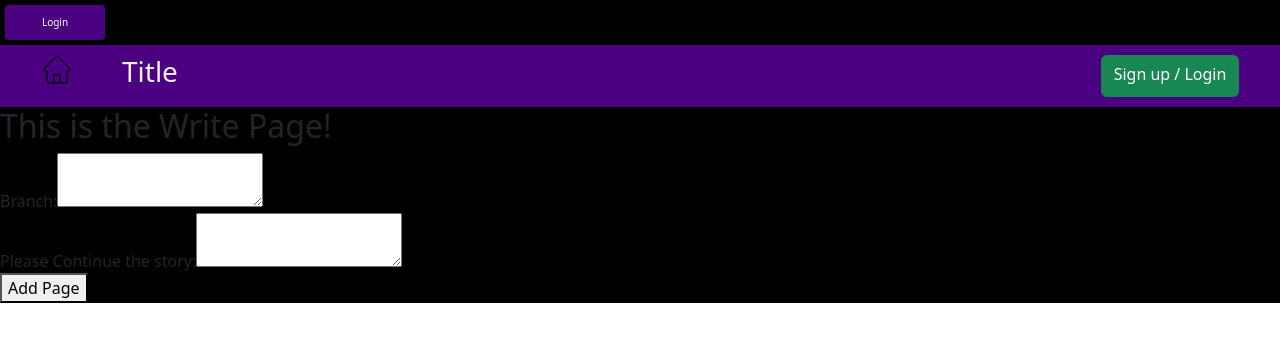
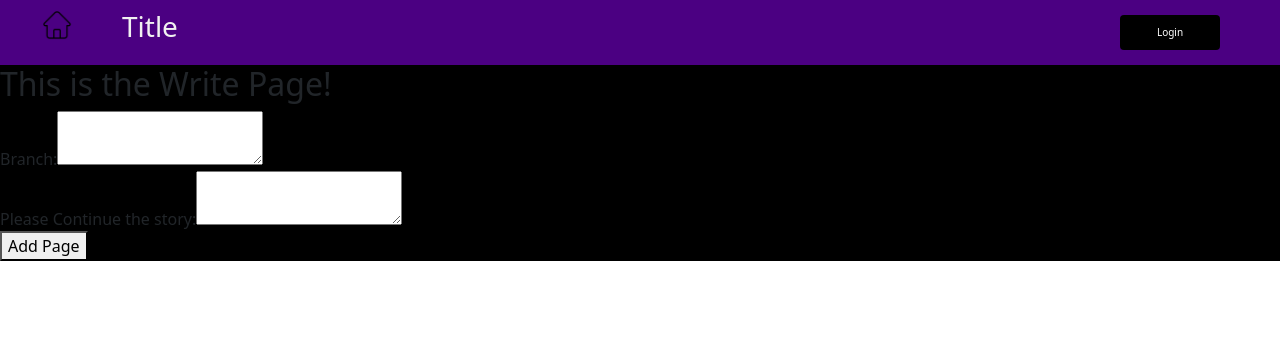
Before and after one commit to ben3580/CrimsonCodeHackathon2023, a React (Create React App) app in the folder story/: page /write in a window 1280 px wide. Shown: the top 342 px of the page. Built offline with nearby package versions, Linux system fonts and the light colour scheme.

Commit message:
Implemeting login/logout button to header.

```diff
--- a/story/src/components/App.js
+++ b/story/src/components/App.js
@@ -14,14 +14,6 @@ const App = () => {
   const {isLoading, error} = useAuth0();
   return (
     <div className=''>
-      {error && <p>Authentication Error</p>}
-      {!error && isLoading && <p>Loading...</p>}
-      {!error && !isLoading && (
-        <>
-          <LoginButton className = "Login" />
-          <LogoutButton className = "Logout"/>
-        </>
-      )}
         <BrowserRouter>
             <Header />
             <Routes>
--- a/story/src/components/Header.js
+++ b/story/src/components/Header.js
@@ -1,11 +1,14 @@
 import React from "react";
 import { Link } from "react-router-dom";
 import { useAuth0 } from "@auth0/auth0-react";
+import LoginButton from './LoginButton';
+import LogoutButton from './LogoutButton';
 
 import HB from "../images/home_button.png"
 
 const Header = (props) => {
     const { isAuthenticated } = useAuth0();
+    const {isLoading, error} = useAuth0();
     return (
         <div className="header">
             <div className="row dark_theme">
@@ -16,7 +19,14 @@ const Header = (props) => {
                     <h3>Title</h3>
                 </div>
                 <div className="col-2 center dark_theme">
-                    <a className="btn btn-success" href="#" role="button">Sign up / Login</a>
+                    {error && <p>Authentication Error</p>}
+                    {!error && isLoading && <p>Loading...</p>}
+                    {!error && !isLoading && (
+                        <>
+                        <LoginButton className = "Login" />
+                        <LogoutButton className = "Logout"/>
+                        </>
+                    )}
                 </div>
             </div>
         </div>
--- a/story/src/components/Landing.css
+++ b/story/src/components/Landing.css
@@ -49,7 +49,7 @@ body{
 
 .AuthButton{
     border-radius: 4px;
-    background-color: indigo;
+    background-color: black;
     border: none;
     color: #FFFFFF;
     text-align: center;
--- a/story/src/components/Read.js
+++ b/story/src/components/Read.js
@@ -4,7 +4,7 @@ import Page from "./Page";
 
 const Read = () => {
     return (
-        <div>
+        <div className = "read">
             <h2>This is the Read Page!</h2>
             <Page pageid={2}/>
         </div>
--- a/story/src/components/Write.js
+++ b/story/src/components/Write.js
@@ -1,5 +1,6 @@
 import React, {useState} from "react";
 import { useNavigate } from "react-router";
+
 
 import Page from "./Page";
 
@@ -18,7 +19,7 @@ const Write = () => {
     }
 
     return (
-        <div>
+        <div className = "Div">
             <h2>This is the Write Page!</h2>
             <form onSubmit={addPage}>
                 <label>Branch:</label>
```
